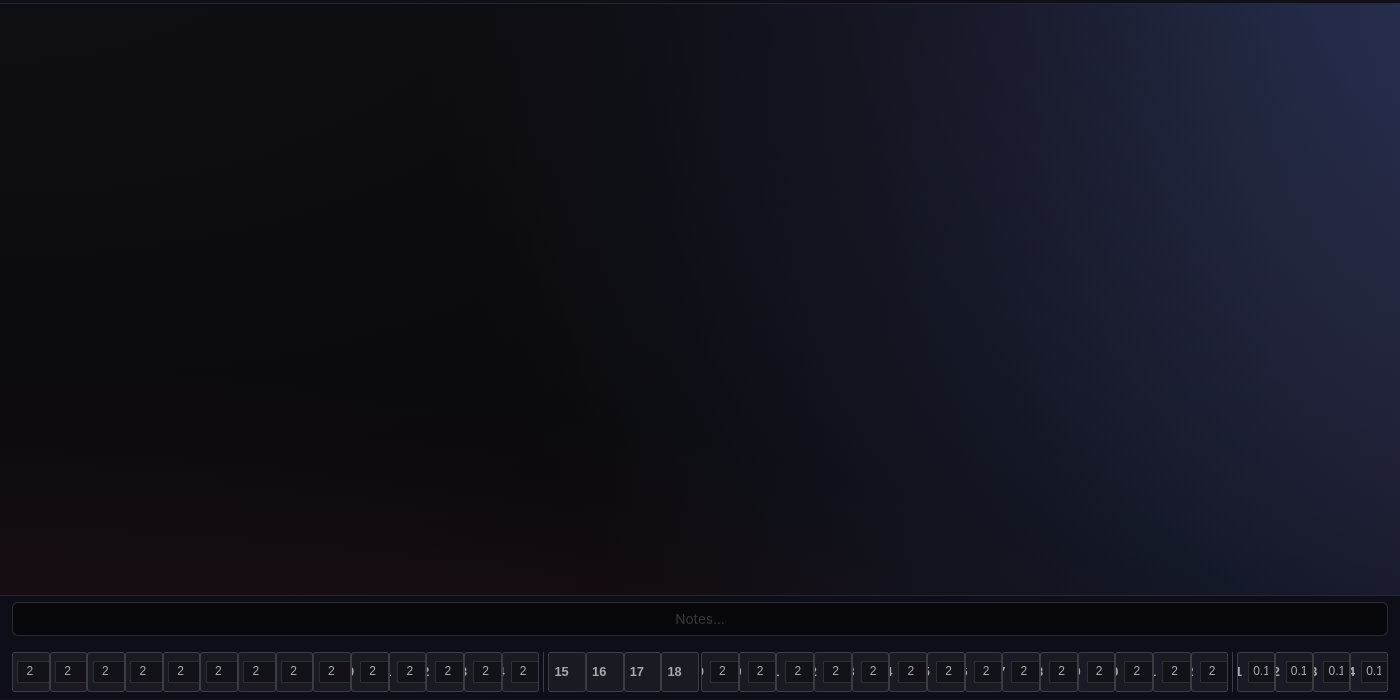
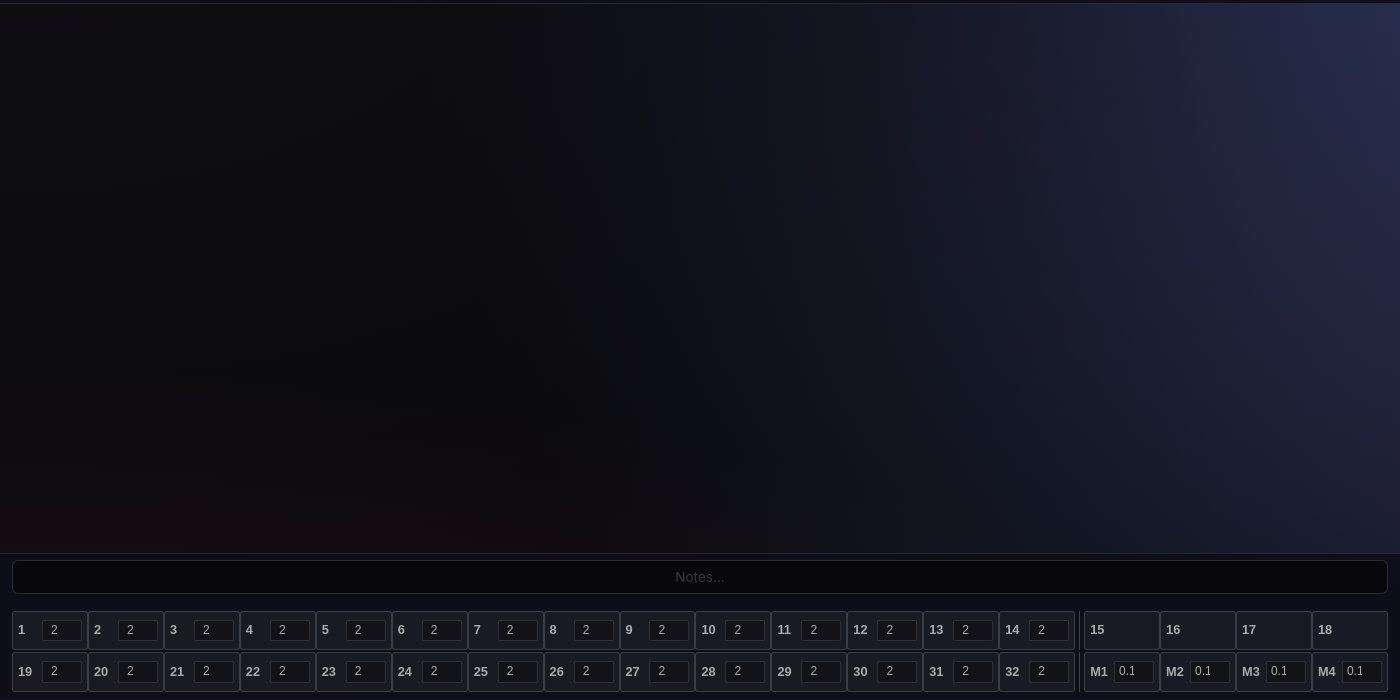
Before and after one commit to BobFredGard/DMX2, an Electron app: page electron/renderer/index.html in a window 1400 px wide. Shown: the part 100-800 px from the top of the page. Drawn offline with Linux system fonts and the light colour scheme; no server answers.

Commit message:
fix: scene-all en flex-direction column pour 2 rangées verticales
- Supprimé le wrapper scene-row inutile dans le HTML
- scene-all: flex-direction: column pour empiler les rangées

```diff
--- a/electron/renderer/index.html
+++ b/electron/renderer/index.html
@@ -305,9 +305,7 @@
                 <input type="text" id="songNotes" class="tab-song-notes" placeholder="Notes..." maxlength="200">
             </div>
         </div>
-        <div class="scene-row" id="sceneRow">
-            <div class="scene-all" id="sceneAll"></div>
-        </div>
+        <div class="scene-all" id="sceneAll"></div>
     </div>
     </div><!-- /appContent -->
 
--- a/electron/renderer/styles.css
+++ b/electron/renderer/styles.css
@@ -1055,6 +1055,7 @@ select option { background: #1a1a1a; }
 }
 .scene-all {
     display: flex;
+    flex-direction: column;
     gap: 2px;
     flex: 1;
     min-width: 0;
```
